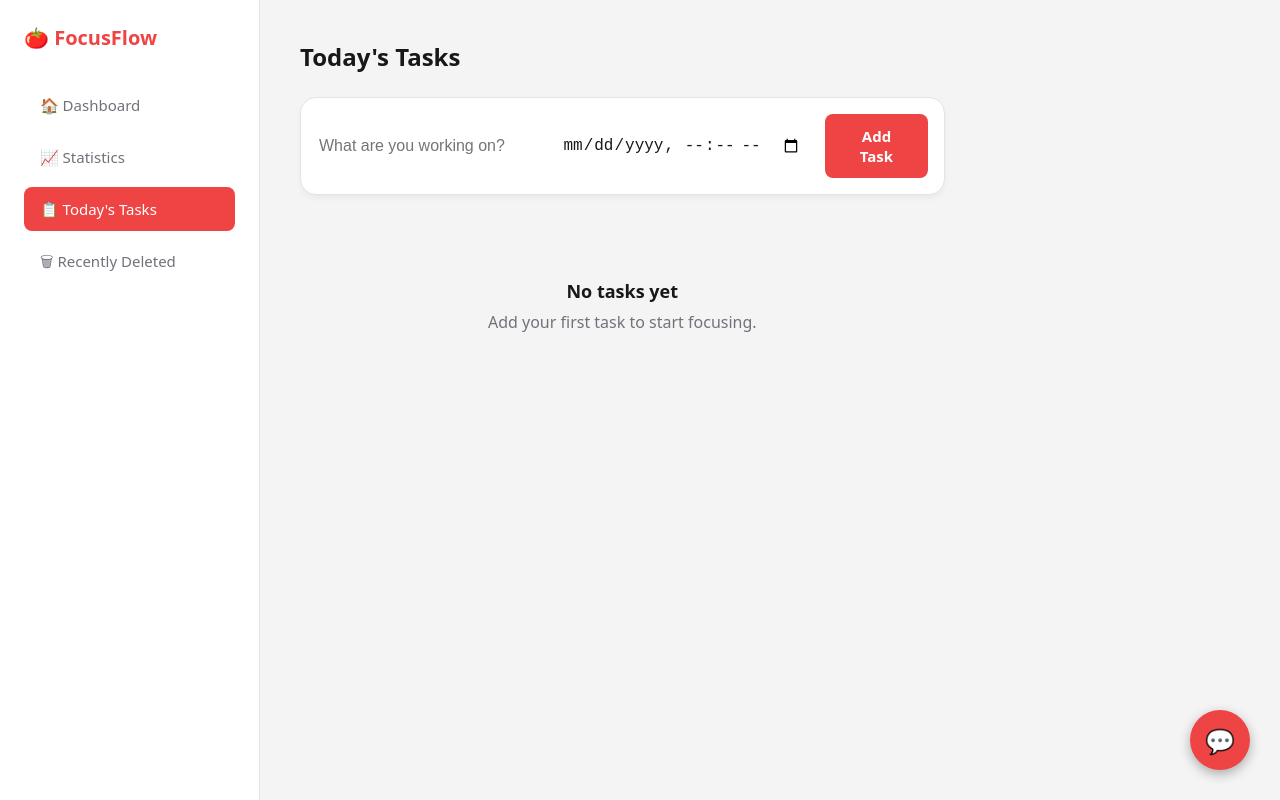
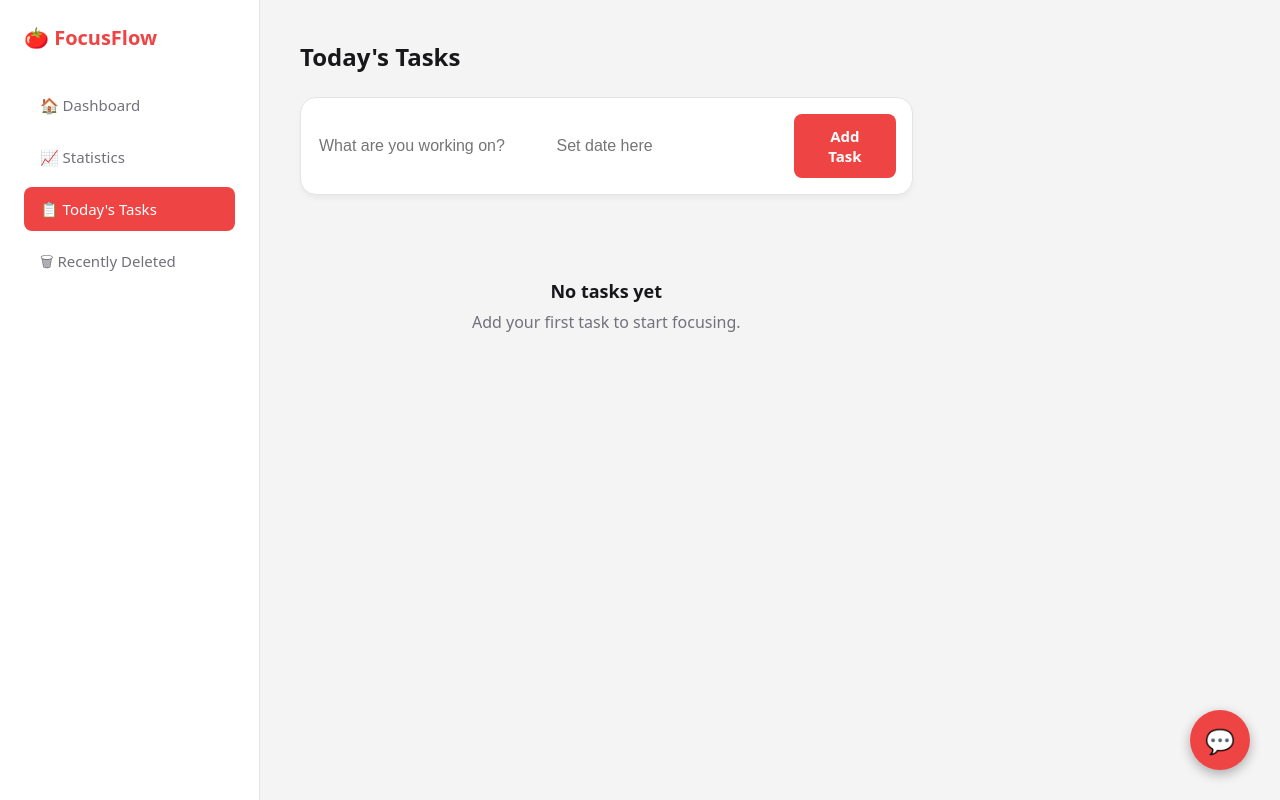
Before and after one commit to deekondayashwanth408-design/FocusFlow-Pomodoro, a React (Vite) app: page / in a window 1280 px wide. Both pictures are taken after a click on the button "📋 Today's Tasks". Built offline with nearby package versions, Linux system fonts and the light colour scheme.

Commit message:
Add placeholder 'Set date here' to datetime input

```diff
--- a/src/App.jsx
+++ b/src/App.jsx
@@ -662,7 +662,10 @@ function App() {
                   className="task-input-text"
                 />
                 <input
-                  type="datetime-local"
+                  type={newTaskReminder ? "datetime-local" : "text"}
+                  onFocus={(e) => e.target.type = "datetime-local"}
+                  onBlur={(e) => { if (!e.target.value) e.target.type = "text"; }}
+                  placeholder="Set date here"
                   value={newTaskReminder}
                   onChange={(e) => setNewTaskReminder(e.target.value)}
                   className="task-input-date"
```
